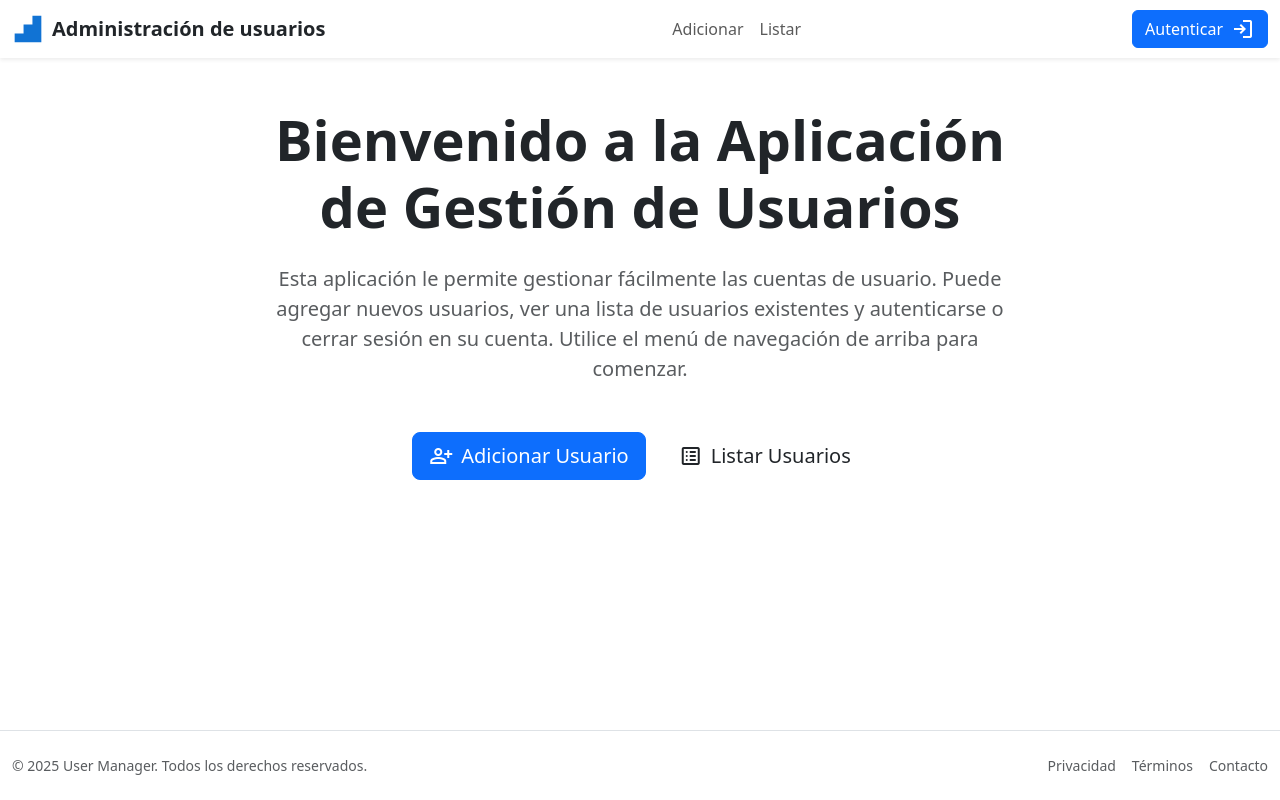
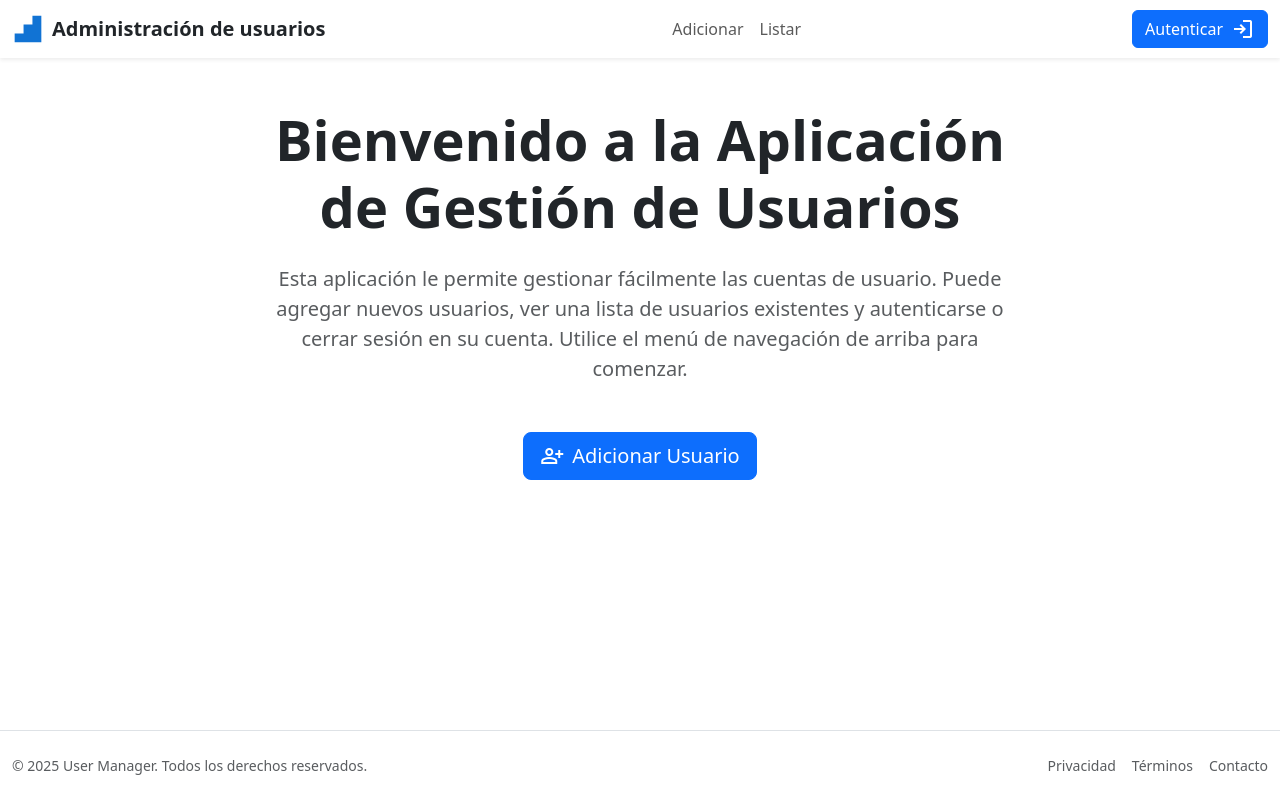
Before and after one commit to miguel-jaeger/autenticar-frontend, a React (Vite) app in the folder react-app/: page / in a window 1280 px wide. Built offline with nearby package versions, Linux system fonts and the light colour scheme.

Commit message:
restringir aceeso a determindas secciones dentro de la página

```diff
--- a/react-app/src/components/Home/WelcomeSection.jsx
+++ b/react-app/src/components/Home/WelcomeSection.jsx
@@ -1,6 +1,12 @@
 import { Link } from 'react-router-dom';
+import { parseJwt } from '../../utils/jwt'; // Ajusta la ruta si tu helper está en otra carpeta
 
 const WelcomeSection = () => {
+  const token = localStorage.getItem('token');
+  const payload = token ? parseJwt(token) : null;
+  const roles = payload?.roles || [];
+  const isAdmin = roles.includes('ADMIN') || roles.includes('ROLE_ADMIN');
+
   return (
     <div className="container py-5">
       <div className="row">
@@ -17,6 +23,7 @@ const WelcomeSection = () => {
           </p>
 
           <div className="mt-5 d-grid gap-3 d-sm-flex justify-content-sm-center">
+            {/* Este botón se muestra para cualquier usuario autenticado */}
             <Link
               to="/add-user"
               className="btn btn-primary btn-lg d-flex align-items-center justify-content-center"
@@ -26,6 +33,8 @@ const WelcomeSection = () => {
               <span>Adicionar Usuario</span>
             </Link>
 
+            {/* Este botón solo se muestra si el usuario es ADMIN */}
+            {token && isAdmin && (
               <Link
                 to="/users"
                 className="btn btn-primary-light btn-lg d-flex align-items-center justify-content-center"
@@ -34,6 +43,7 @@ const WelcomeSection = () => {
                 <span className="material-symbols-outlined me-2">list_alt</span>
                 <span>Listar Usuarios</span>
               </Link>
+            )}
           </div>
         </div>
       </div>
```
Lines whose indentation alone changed are shown as unchanged.
